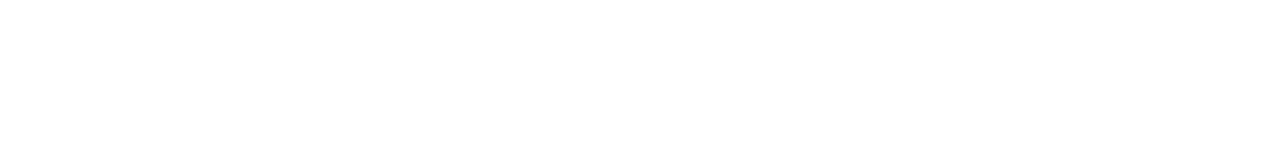
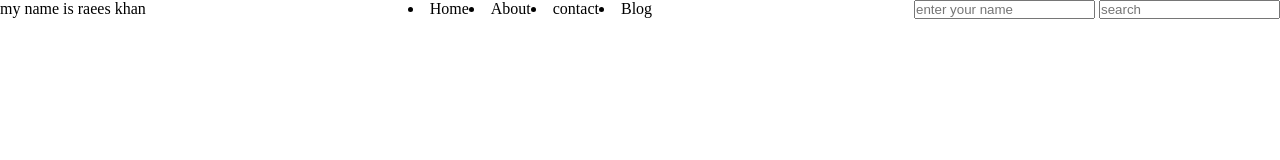
Before and after one commit to raeeskhan58/git-repo, a plain HTML site: page index.html in a window 1280 px wide. Drawn offline with Linux system fonts and the light colour scheme.

Commit message:
this commit is  done through DevGhani

```diff
--- /dev/null
+++ b/css/utills.css
@@ -0,0 +1,15 @@
+*{
+    padding: 0;
+    margin: 0;
+    box-sizing: border-box;
+}
+
+.flex{
+    display: flex;
+}
+.item-center{
+    justify-content: center;
+}
+.justify-between{
+justify-content: space-between;
+}
--- a/index.html
+++ b/index.html
@@ -1,24 +1,32 @@
 <!DOCTYPE html>
 <html lang="en">
+
 <head>
     <meta charset="UTF-8">
     <meta http-equiv="X-UA-Compatible" content="IE=edge">
     <meta name="viewport" content="width=device-width, initial-scale=1.0">
     <link rel="stylesheet" href="css/style.css">
+    <link rel="stylesheet" href="css/utills.css">
     <title></title>
 </head>
+
 <body>
-   <header>
-    <div class="log">
+    <header class="flex justify-between">
+        <div class="logo">
+            my name is raees khan
+        </div>
+        <div class="ul flex">
+            <li>Home</li>
+            <li>About</li>
+            <li>contact</li>
+            <li>Blog</li>
+        </div>
+        <div class="search">
+<input type="text"placeholder="enter your name">
+<input type="search"placeholder="search">
+        </div>
 
-    </div>
-    <div class="ul">
+    </header>
+</body>
 
-    </div>
-    <div class="search">
-
-    </div>
-
-   </header>
-</body>
 </html>
```
